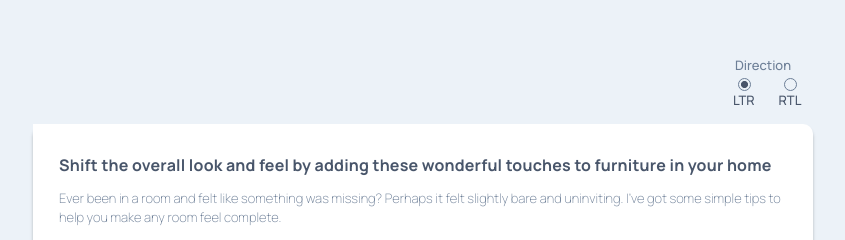
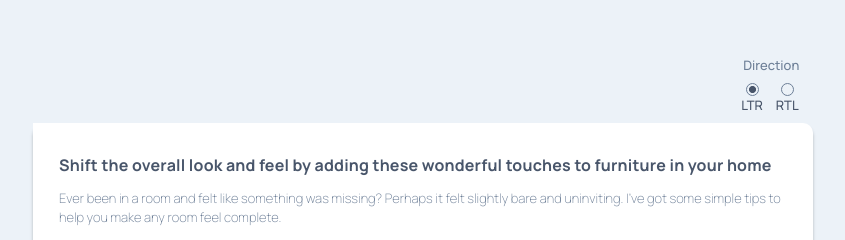
Before and after one commit to nicm42/article-preview, a website with bundled scripts: page index.html in a window 1280 px wide. Shown: the part 188-428 px from the top of the page, 217-1062 px from the left. Built offline with nearby package versions, Linux system fonts and the light colour scheme; files whose address does not match are found by name.

Commit message:
Made toggle take up less space in Chrome

```diff
--- a/index.html
+++ b/index.html
@@ -37,6 +37,7 @@
     <aside>
       <fieldset class="toggle">
         <legend>Direction</legend>
+        <div class="toggle__radios">
           <div class="toggle__radio">
             <input type="radio" id="ltr" name="language" value="ltr" checked />
             <label for="ltr">LTR</label>
@@ -44,6 +45,7 @@
           <div class="toggle__radio">
             <input type="radio" id="rtl" name="language" value="rtl" />
             <label for="rtl">RTL</label>
+          </div>
         </div>
       </fieldset>
     </aside>
--- a/src/styles/components/_toggle.scss
+++ b/src/styles/components/_toggle.scss
@@ -2,25 +2,19 @@
 
 aside {
   display: flex;
-  justify-content: end;
+  justify-content: flex-end;
 }
 
 .toggle {
-  display: grid;
-  grid-template-columns: repeat(2, 1fr);
-  grid-template-rows: repeat(2, auto);
-  gap: 1em;
-  padding: 0;
-  // To stop fieldset being as wide as .content
-  // https://stackoverflow.com/a/53625429
-  min-width: 0;
-  max-width: 10%;
-  width: 100%;
   border: none;
 
   & legend {
-    grid-column: span 2;
     padding-bottom: 1em;
+  }
+
+  &__radios {
+    display: flex;
+    gap: 1em;
   }
 
   &__radio {
```
Lines whose indentation alone changed are shown as unchanged.
